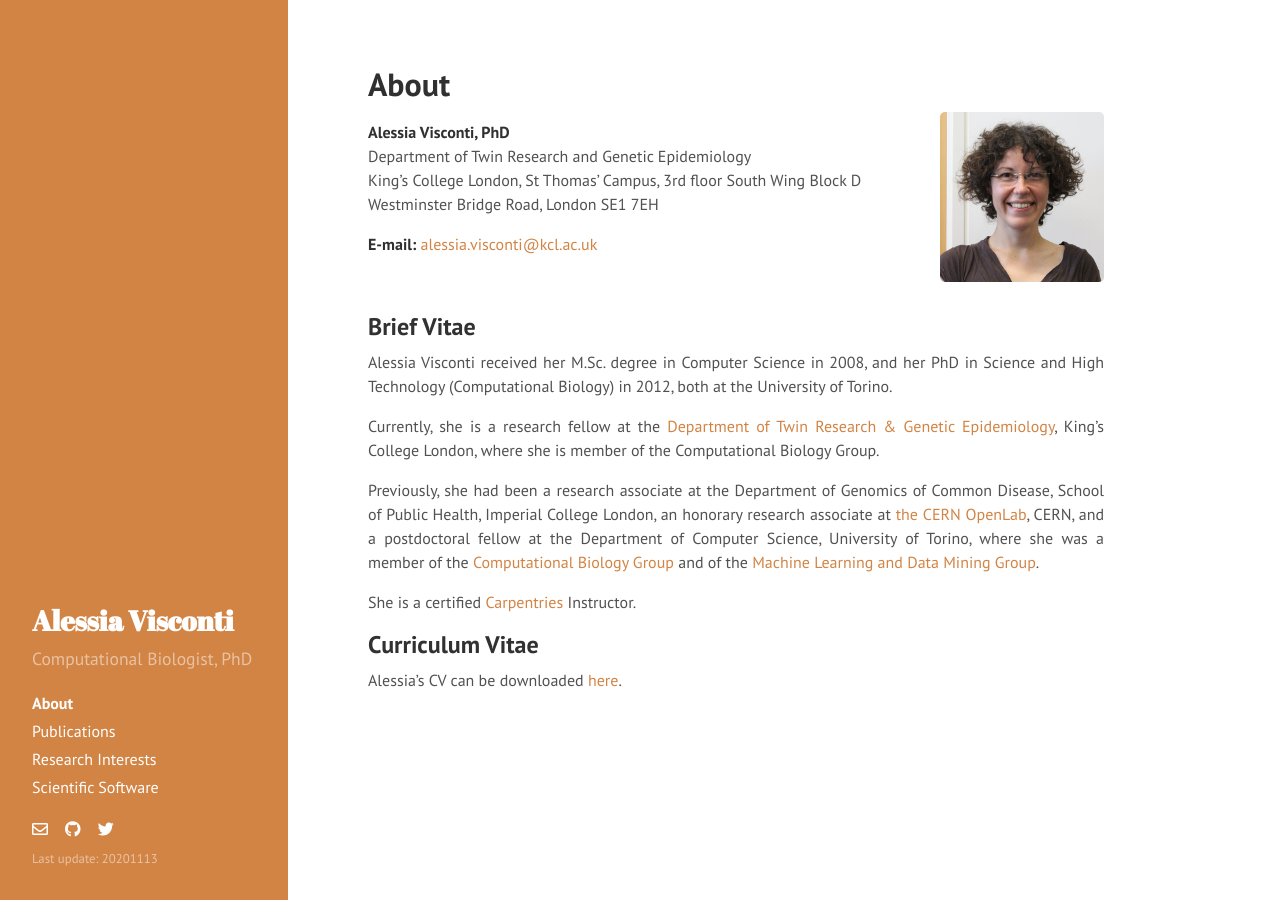
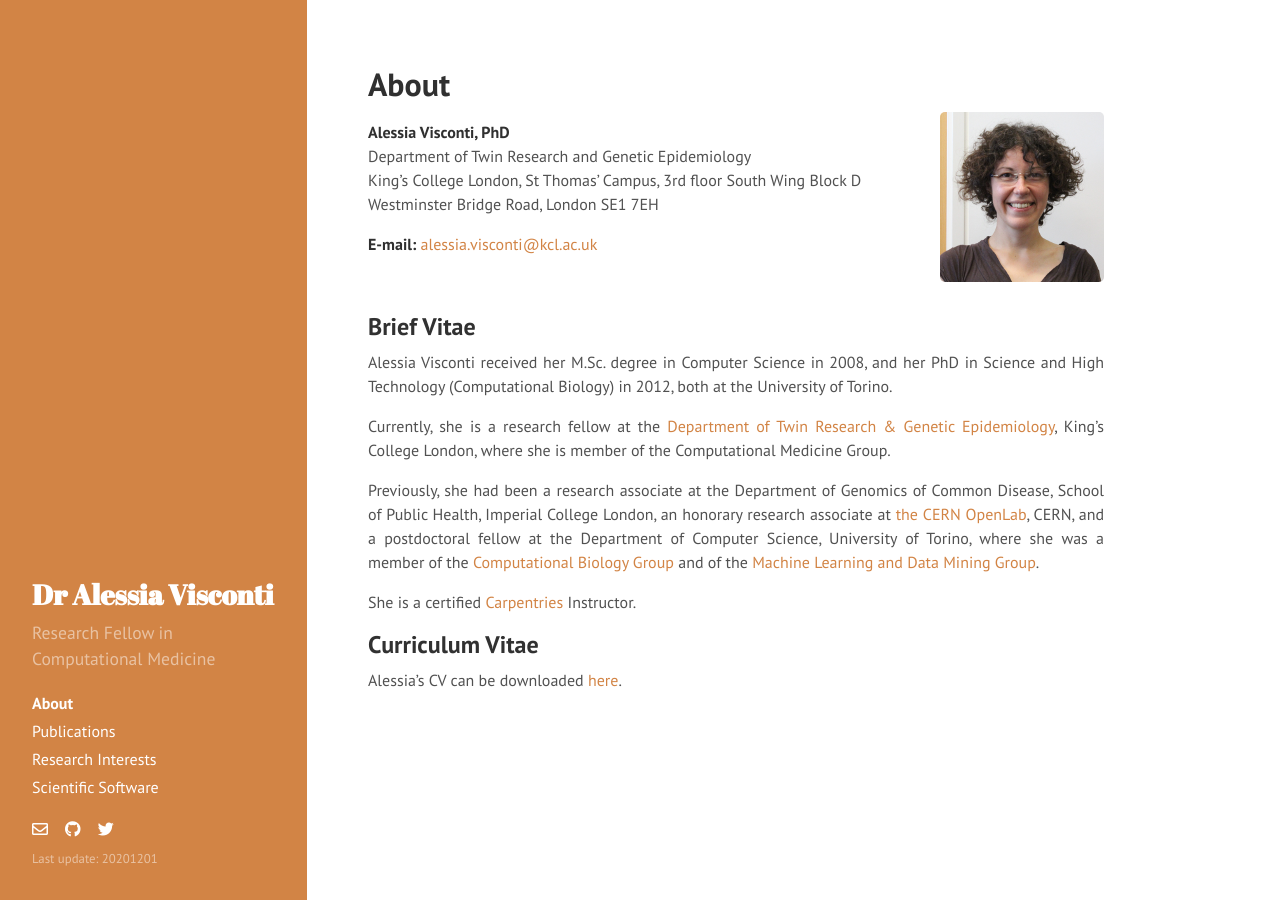
Before and after one commit to alesssia/alesssia.github.io, a Jekyll site: the page built from index.md, in a window 1280 px wide. Built offline with Jekyll 4.4.1, drawn with Linux system fonts in a browser that asks for light colours; nearby versions of some CDN libraries; a style sheet for code colours, icons or effects is not loaded.

Commit message:
Moved to Computational Medicine; updated supervision

```diff
--- a/_config.yml
+++ b/_config.yml
@@ -6,12 +6,12 @@ highlighter: rouge
 permalink:   pretty
 
 # Setup
-title:       Alessia Visconti
+title:       Dr Alessia Visconti
 tagline:     ''
-description: 'Computational Biologist, PhD'
+description: 'Research Fellow in Computational Medicine'
 url:         http://alesssia.github.io/
 baseurl:     /
-lastmod:    '20201113'
+lastmod:    '20201201'
 
 author:
   name:      'Alessia Visconti'
--- a/index.md
+++ b/index.md
@@ -18,7 +18,7 @@ Westminster Bridge Road, London SE1 7EH
 
 Alessia Visconti received her M.Sc. degree in Computer Science in 2008, and her PhD in Science and High Technology (Computational Biology) in 2012, both at the University of Torino.
 
-Currently, she is a research fellow at the [Department of Twin Research & Genetic Epidemiology](http://www.twinsuk.ac.uk/), King's College London, where she is member of the Computational Biology Group.
+Currently, she is a research fellow at the [Department of Twin Research & Genetic Epidemiology](http://www.twinsuk.ac.uk/), King's College London, where she is member of the Computational Medicine Group.
 
 Previously, she had been a research associate at the Department of Genomics of Common Disease, School of Public Health, Imperial College London, an honorary research associate at [the CERN OpenLab](http://openlab.cern/), CERN, and a postdoctoral fellow at the Department of Computer Science, University of Torino, where she was a member of the [Computational Biology Group](http://compbio.di.unito.it) and of the [Machine Learning and Data Mining Group](http://mldm.di.unito.it).
 
--- a/public/css/hyde.css
+++ b/public/css/hyde.css
@@ -66,7 +66,7 @@ html {
     top: 0;
     left: 0;
     bottom: 0;
-    width: 18rem;
+    width: 19.2rem;
     text-align: left;
   }
 }
```
Also changed, not shown: research.md (+2 -2 lines), 2 other files.
